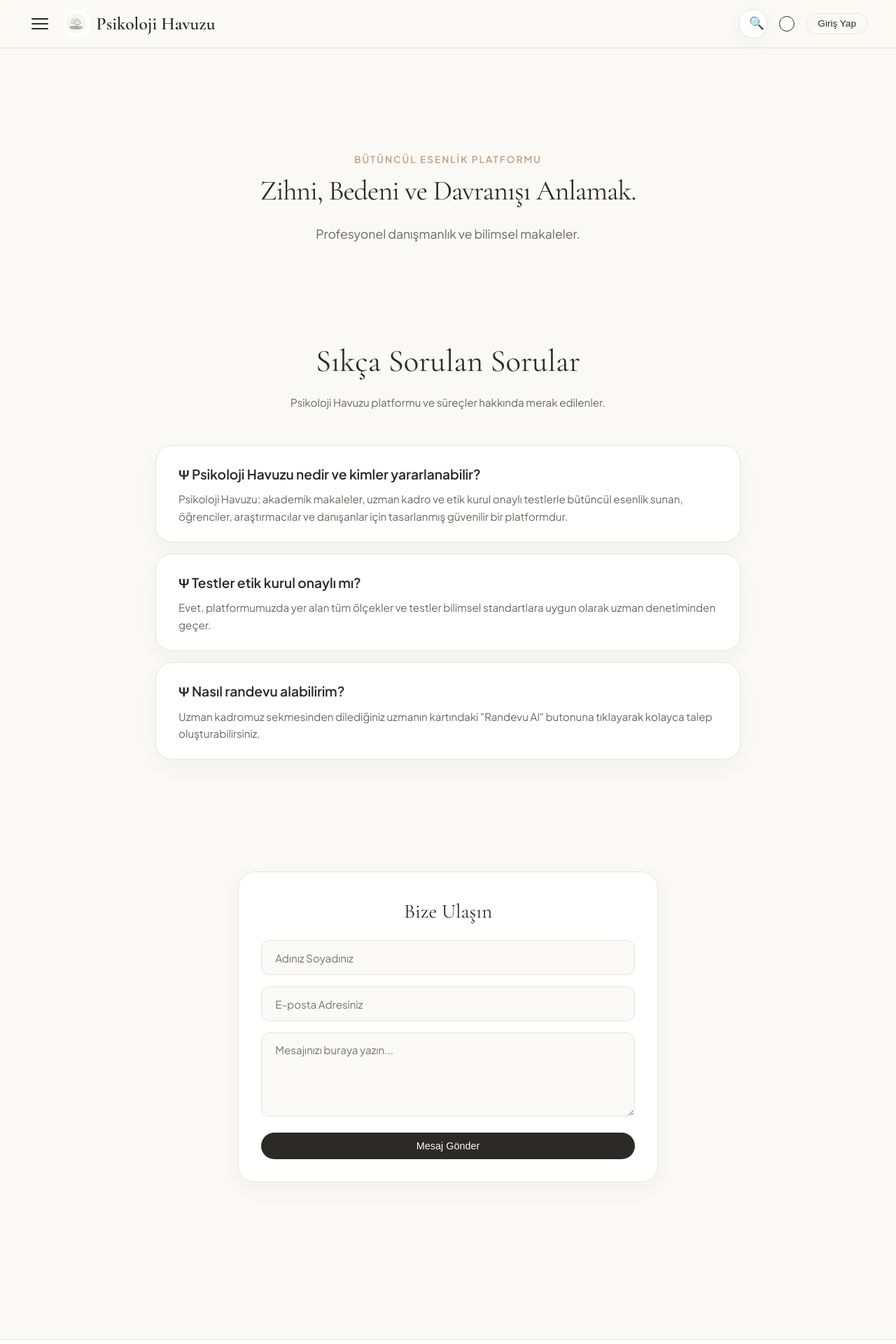
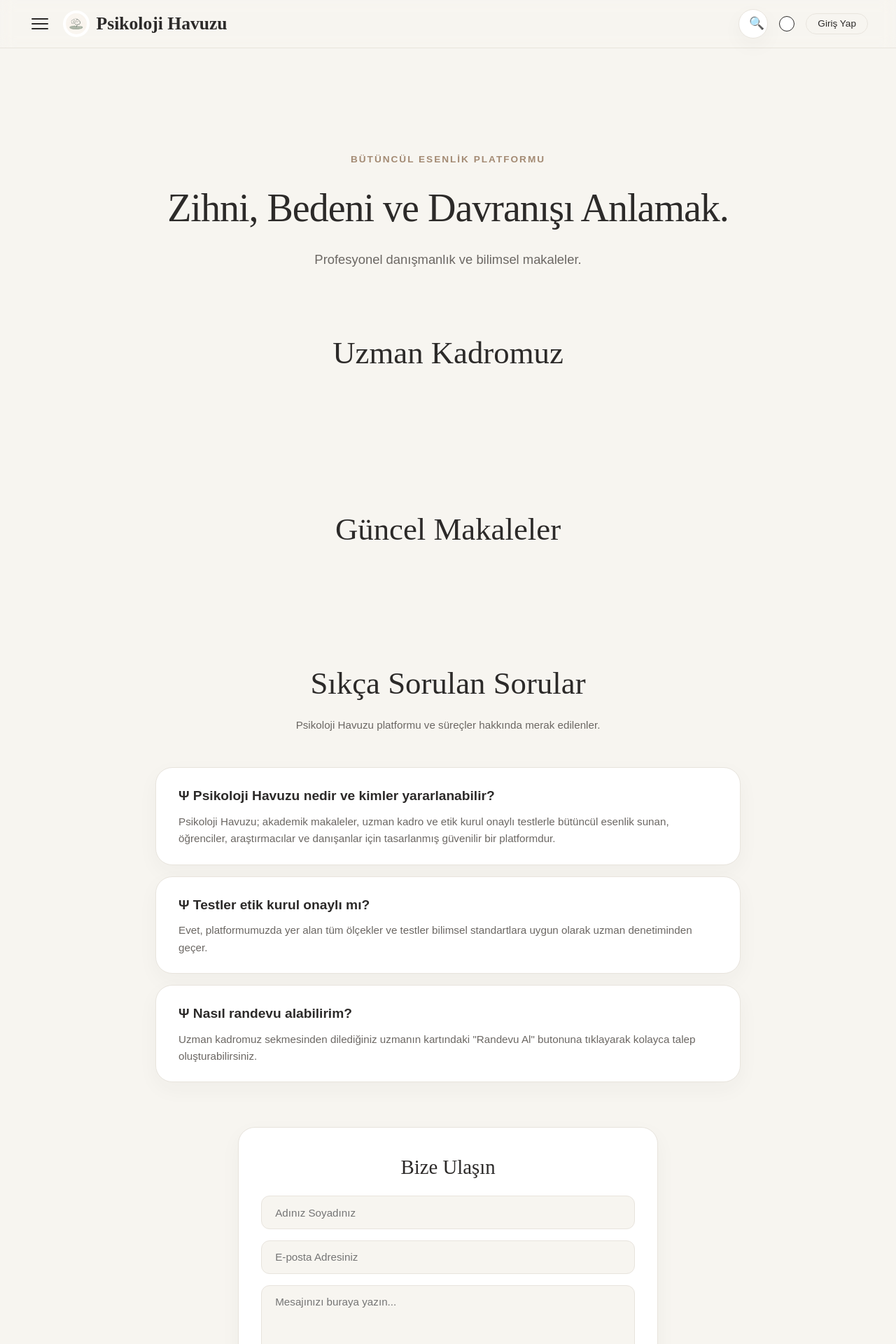
Before and after one commit to k5bc5wd86z-hash/psikoloji-havuzu, a Flask app: page / in a window 1280 px wide. Shown: the top 1920 px of the page at 70% size. Run offline with Flask 3, Linux system fonts and the light colour scheme; data comes from the database, SQL or seed files in the repository; data that the repository does not hold is empty.

Commit message:
Update psikoloji_havuzu.html

```diff
--- a/templates/psikoloji_havuzu.html
+++ b/templates/psikoloji_havuzu.html
@@ -1,99 +1,41 @@
 <!DOCTYPE html>
 <html lang="tr">
 <head>
-    <!-- GEO ve Yapay Zeka Motorları İçin Optimizasyon Etiketleri -->
-    <meta name="description" content="Psikoloji Havuzu - Etik kurul onaylı testler, uzman kadro ve derinlemesine psikoloji makaleleri ile güvenilir dijital platform.">
-    <meta name="author" content="Psikoloji Havuzu Uzman Kadrosu">
-    <meta name="robots" content="index, follow, max-snippet:-1, max-image-preview:large, max-video-preview:-1">
-
-    <!-- Schema.org JSON-LD (Yapay Zeka Botları ve Google için Otorite Sinyali) -->
-    <script type="application/ld+json">
-    {
-      "@context": "https://schema.org",
-      "@type": "MedicalWebPage",
-      "name": "Psikoloji Havuzu",
-      "url": "https://psikolojihavuzu.com",
-      "description": "Etik kurul onaylı psikolojik testler, akademik makaleler ve uzman kadro ile psikoloji bilgi platformu.",
-      "about": {
-        "@type": "Thing",
-        "name": "Psychology and Mental Health"
-      },
-      "audience": {
-        "@type": "Audience",
-        "audienceType": "Students, Researchers, General Public"
-      },
-      "publisher": {
-        "@type": "Organization",
-        "name": "Psikoloji Havuzu",
-        "logo": {
-          "@type": "ImageObject",
-          "url": "https://psikolojihavuzu.com/static/images.png"
-        }
-      }
-    }
-    </script>
+    <!-- Head etiketleri aynı kalabilir -->
     <meta charset="UTF-8">
     <meta name="viewport" content="width=device-width, initial-scale=1.0">
-
-    <!-- Dinamik SEO Başlığı -->
     <title>{% block title %}Psikoloji Havuzu | Bütüncül Platform{% endblock %}</title>
-
-    <!-- Dinamik Meta Açıklaması -->
-    <meta name="description" content="{% block description %}Psikoloji Havuzu, uzman psikologlarla danışanları bir araya getiren güvenilir bütüncül destek platformu.{% endblock %}">
-
-    <!-- Open Graph Paylaşım Kartları -->
-    <meta property="og:title" content="{% block og_title %}{{ self.title() }}{% endblock %}">
-    <meta property="og:description" content="{% block og_description %}{{ self.description() }}{% endblock %}">
-    <meta property="og:type" content="website">
-    <meta property="og:url" content="{{ request.url }}">
-    <meta property="og:image" content="{{ url_for('static', filename='images.png', _external=True) }}">
-
-    <link href="https://fonts.googleapis.com/css2?family=Cormorant+Garamond:ital,wght@0,400;0,600;1,400&family=Plus+Jakarta+Sans:wght@300;400;500;600&display=swap" rel="stylesheet">
     <link rel="stylesheet" href="{{ url_for('static', filename='style.css') }}">
-
-    {% if session_user and not is_member and session_role != 'Kurucu Yönetici' %}
-        <link rel="stylesheet" href="{{ url_for('static', filename='expert_style.css') }}">
-    {% endif %}
-
-    <style>
-        :root {
-            --bg-base: {{ settings.bg_base if settings else '#FBF9F5' }};
-            --bg-card: {{ settings.bg_card if settings else '#FFFFFF' }};
-            --accent-warm: {{ settings.accent_warm if settings else '#BFA085' }};
-        }
-        /* Sayfa bölümlerinin birbirine girmesini önleyen dikey boşluk standardı */
-        .page-section-wrapper {
-            padding: 3rem 1.5rem;
-            max-width: 1200px;
-            margin: 0 auto;
-        }
-    </style>
 </head>
 <body class="bg-image-container">
     <!-- Üst Menü -->
     {% include 'components/header.html' %}
 
-    <!-- Hero Alanı -->
-    <section class="hero" style="text-align: center; padding: 4rem 1.5rem 2rem 1.5rem;">
-        <span style="color: var(--accent-warm); font-weight: 600; text-transform: uppercase; font-size: 0.85rem; letter-spacing: 2px;">Bütüncül Esenlik Platformu</span>
-        <h1 style="font-family: var(--font-serif); font-size: 2.5rem; margin-top: 0.5rem; color: var(--text-primary);">{{ settings.hero_title if settings and settings.hero_title else 'Zihni, Bedeni ve Davranışı Anlamak.' }}</h1>
-        <p style="color: var(--text-muted); font-size: 1.1rem; margin-top: 0.5rem;">{{ settings.hero_subtitle if settings and settings.hero_subtitle else 'Profesyonel danışmanlık ve bilimsel makaleler.' }}</p>
-    </section>
-
-    <!-- Dinamik Paneller ve İçerikler (Düzenli Sarmalayıcı İçinde) -->
     <main>
-        {% if session_user %}
+        <!-- EĞER KULLANICI ÜYE GİRİŞİ YAPDIYSA -->
+        {% if session_user and is_member %}
+            <!-- Sadece Üye Paneli Görünür (İçinde asla uzman kadrosu/makale olmamalı) -->
             <div class="page-section-wrapper">
                 {% include 'components/uye_panel.html' %}
             </div>
-        {% endif %}
+        {% else %}
+            <!-- Üye DEĞİLSE Normal Karşılama ve İçerikler Görünür -->
+            <section class="hero" style="text-align: center; padding: 4rem 1.5rem 2rem 1.5rem;">
+                <span style="color: var(--accent-warm); font-weight: 600; text-transform: uppercase; font-size: 0.85rem; letter-spacing: 2px;">Bütüncül Esenlik Platformu</span>
+                <h1>{{ settings.hero_title if settings and settings.hero_title else 'Zihni, Bedeni ve Davranışı Anlamak.' }}</h1>
+                <p>{{ settings.hero_subtitle if settings and settings.hero_subtitle else 'Profesyonel danışmanlık ve bilimsel makaleler.' }}</p>
+            </section>
 
-        {% if session_role and session_role != 'Danışan' %}
             <div class="page-section-wrapper">
-                {% include 'components/uzman_panel.html' %}
+                {% include 'components/uzman_kadro.html' %}
+            </div>
+
+            <div class="page-section-wrapper">
+                {% include 'components/guncel_makale.html' %}
             </div>
         {% endif %}
 
+        <!-- Herkesin görebileceği ortak alanlar (SSS ve İletişim) -->
         <div class="page-section-wrapper">
             {% include 'components/faq_section.html' %}
         </div>
@@ -103,10 +45,8 @@
         </div>
     </main>
 
-    <!-- Footer -->
+    <!-- Footer ve Modallar -->
     {% include 'components/footer.html' %}
-
-    <!-- Modallar -->
     {% include 'components/modals.html' %}
     {% include 'components/makaleokuma_section.html' %}
 </body>
```
